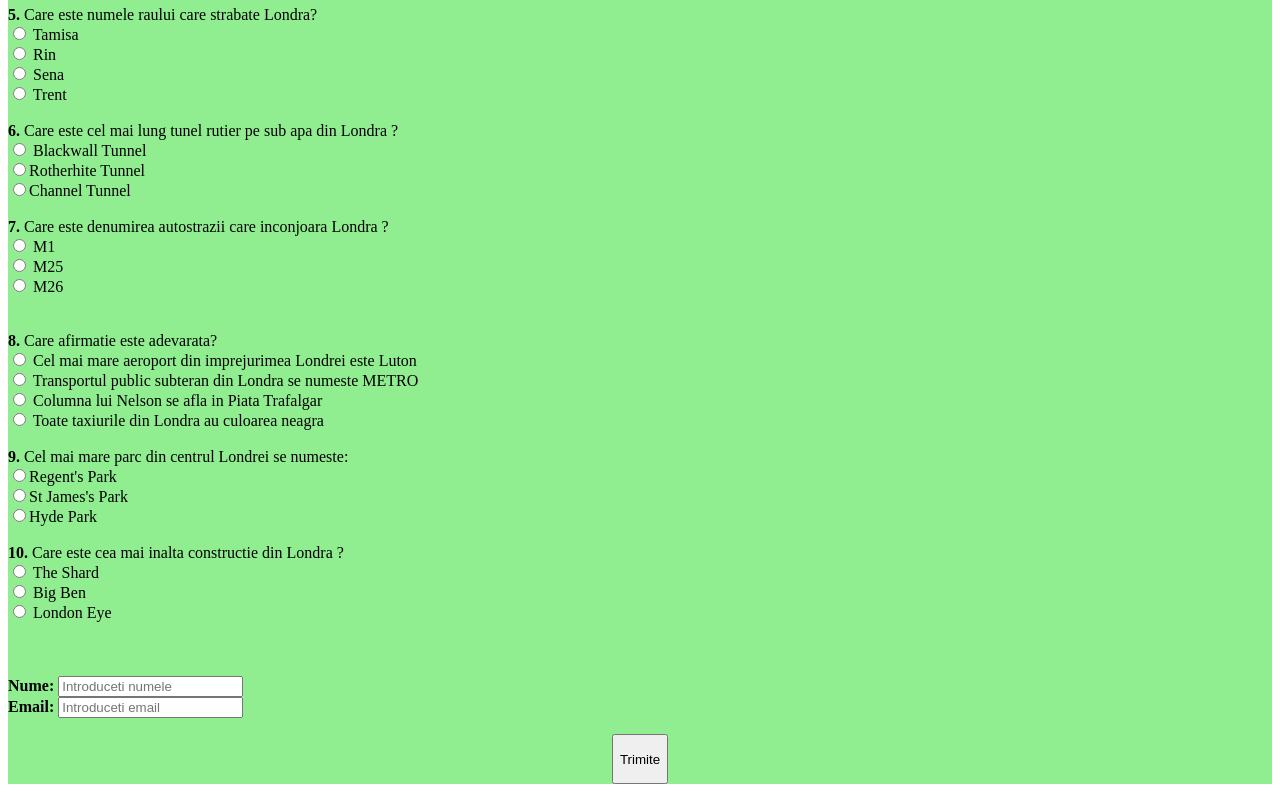
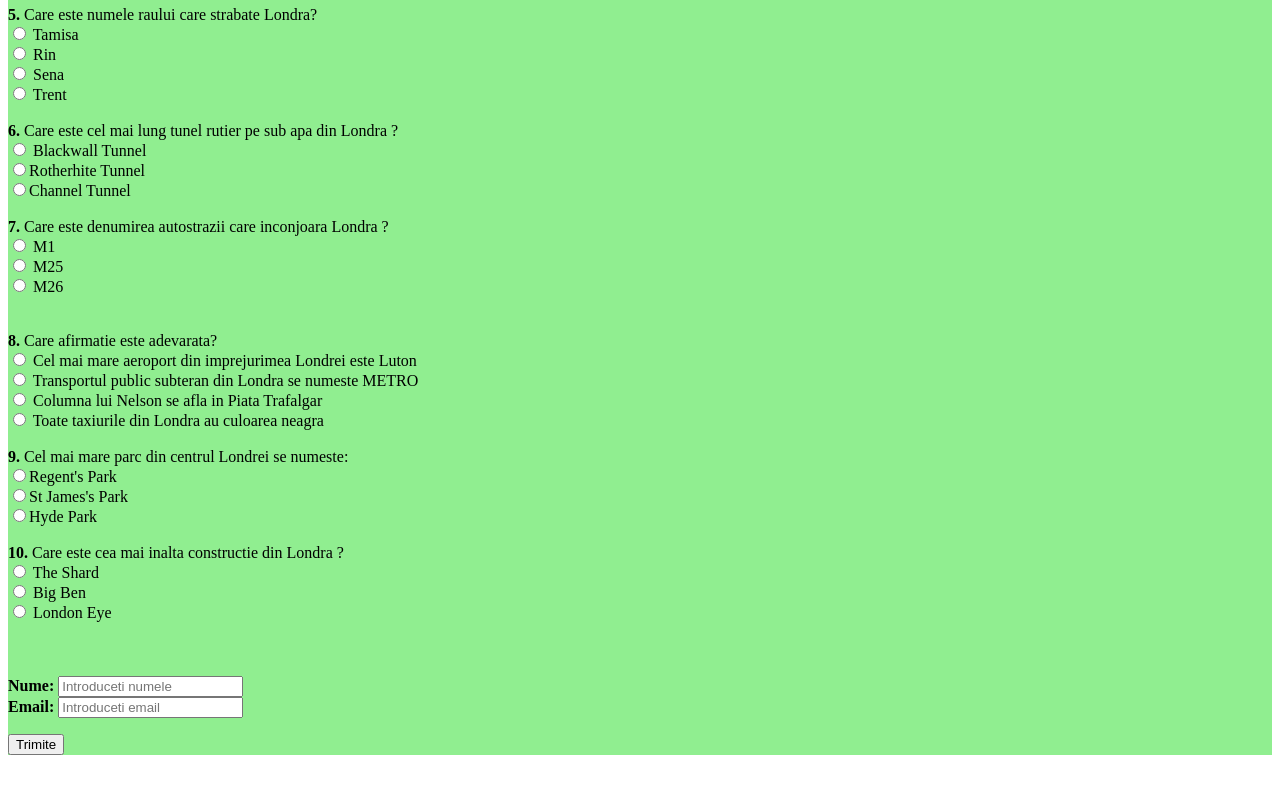
Before and after one commit to addyionut/Quiz, a plain HTML site: page index.html in a window 1280 px wide. Shown: the part 521-1321 px from the top of the page. After the commit the page ends 1292 px from the top, so only its background shows below. Drawn offline with Linux system fonts and the light colour scheme.

Commit message:
Update index.html

```diff
--- a/index.html
+++ b/index.html
@@ -82,8 +82,8 @@
 			<form action="test_fulger.php" method="post">
 				<b>Nume: </b><input type="text" placeholder="Introduceti numele" name="nume"><br>
 				<b>Email: </b><input type="email" placeholder="Introduceti email" name="email"><br>
-				<p style="text-align:center;">
-				    <input type = "submit" name="buton" value="Trimite" style="height:50px;"> <BR>
+				<p style="text-align:center height:50px width:220px">
+				    <input type = "submit" name="buton" value="Trimite"> <BR>
 				</p>
 			</form>
 		</body>
```
